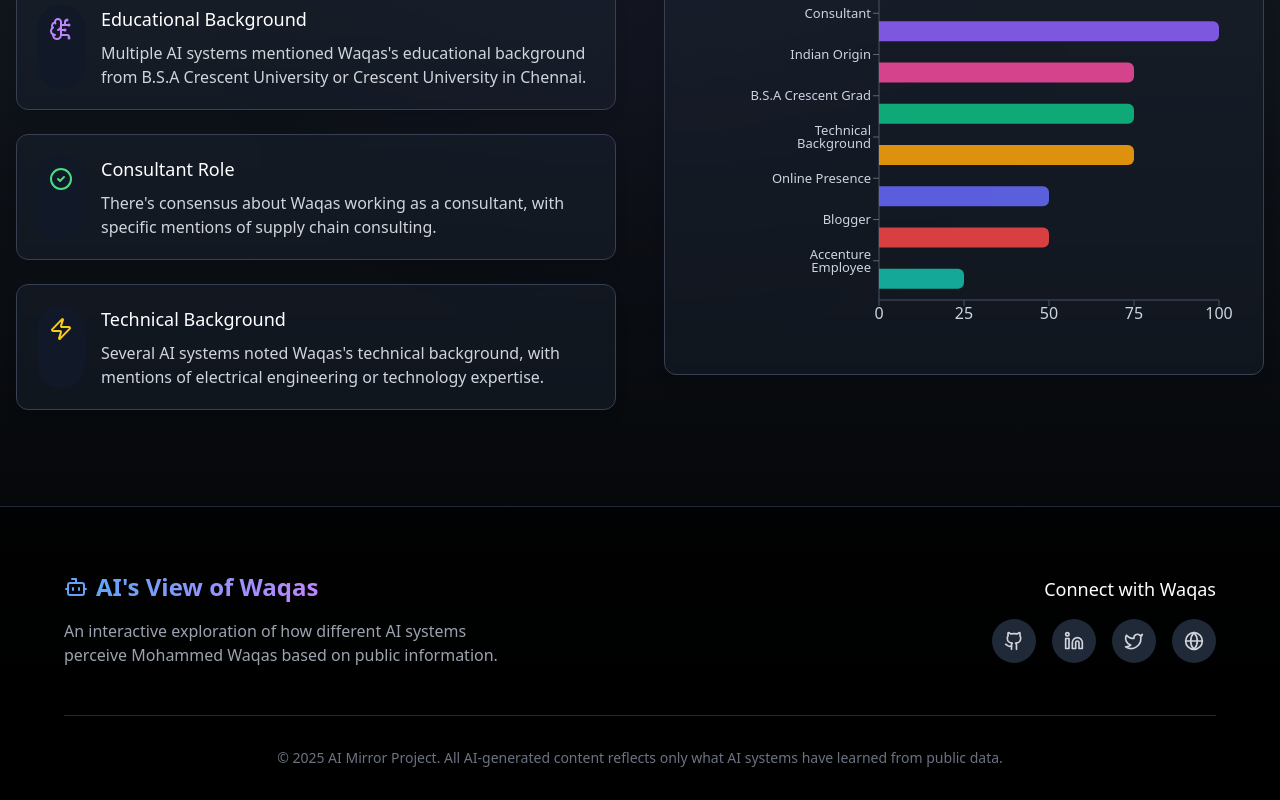
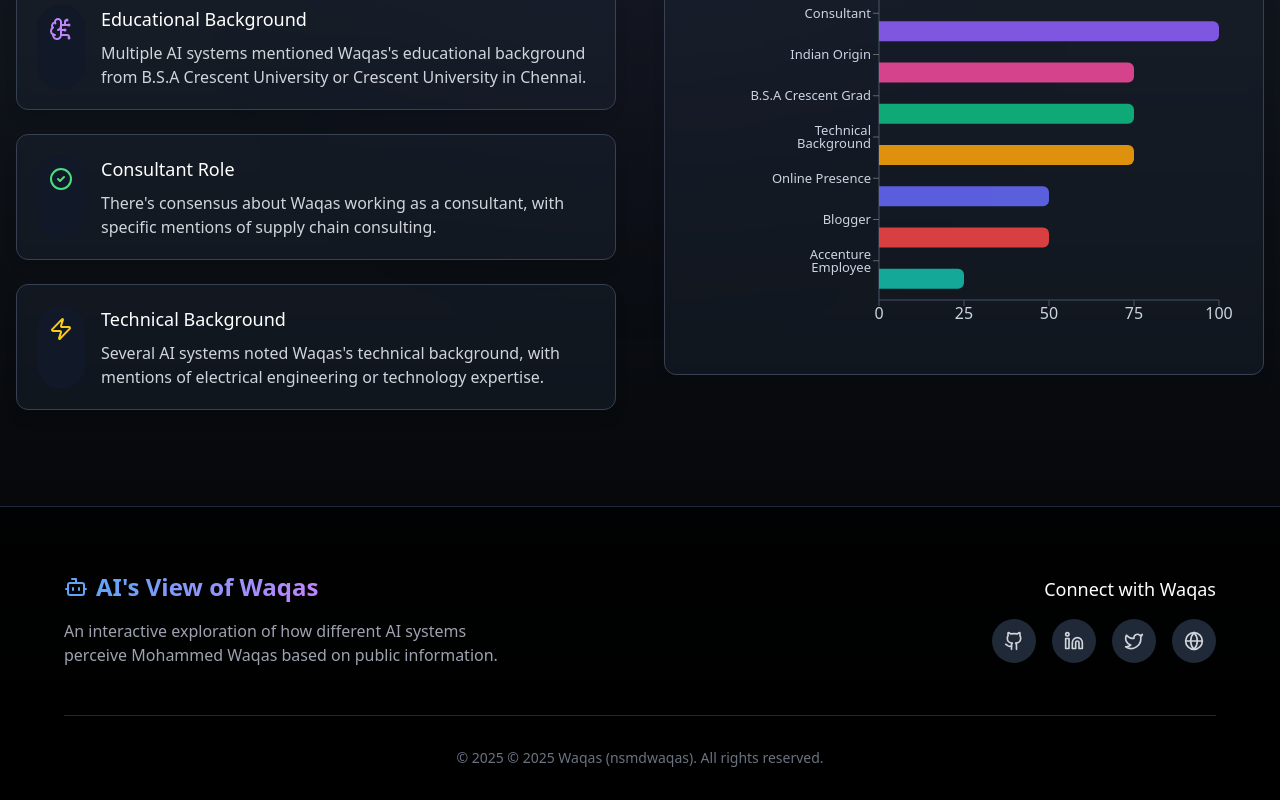
Before and after one commit to AiKnowsWaqas/nsmdAi, a React (Vite) app: page / in a window 1280 px wide. Shown: the part 2302-3102 px from the top of the page. Built offline with nearby package versions, Linux system fonts and the light colour scheme.

Commit message:
Deploy application to Netlify

```diff
--- a/src/components/Footer.tsx
+++ b/src/components/Footer.tsx
@@ -69,7 +69,7 @@ const Footer = () => {
           viewport={{ once: true }}
           transition={{ delay: 0.3 }}
         >
-          <p>© {new Date().getFullYear()} AI Mirror Project. All AI-generated content reflects only what AI systems have learned from public data.</p>
+          <p>© {new Date().getFullYear()} © 2025 Waqas (nsmdwaqas). All rights reserved.</p>
         </motion.div>
       </div>
     </footer>
```
